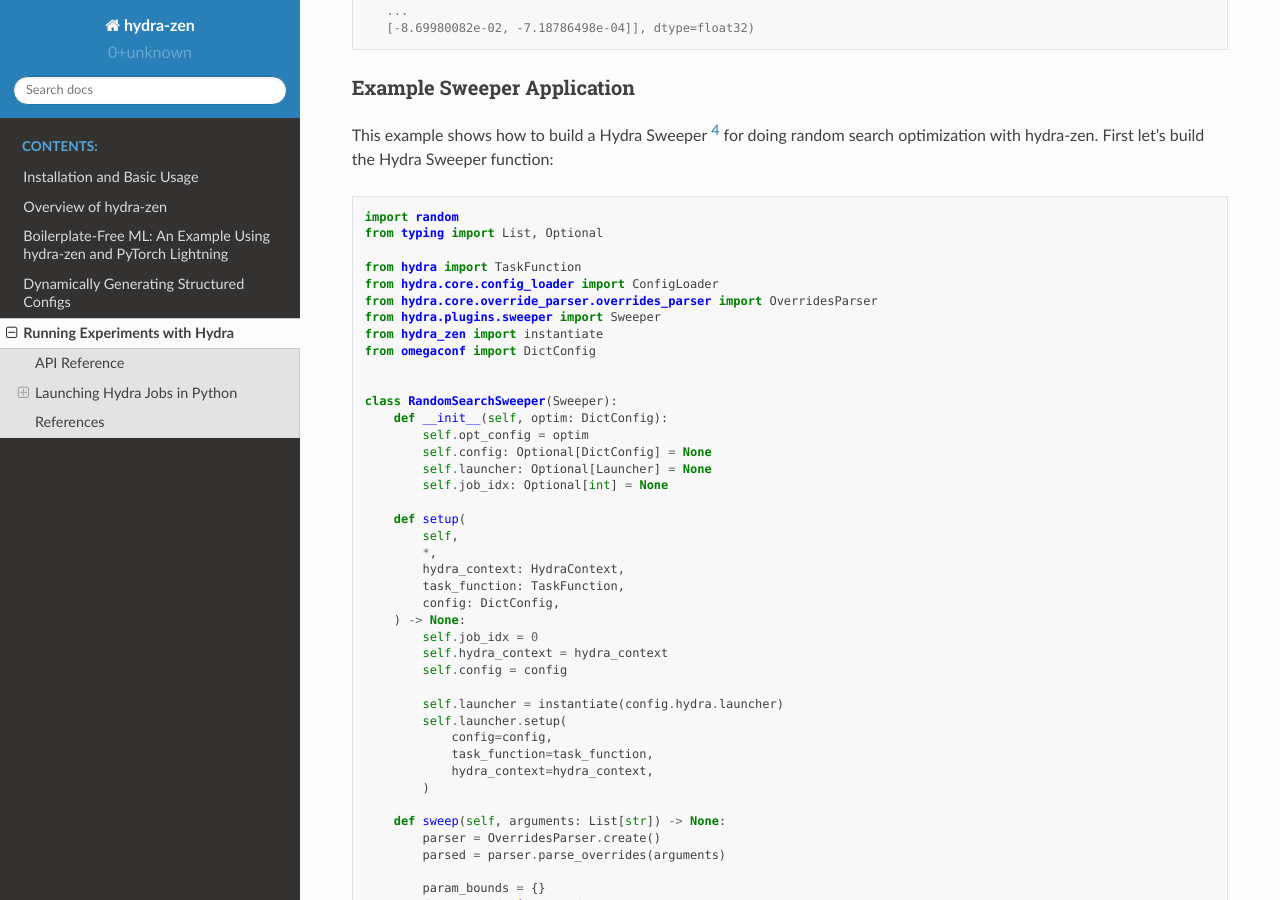
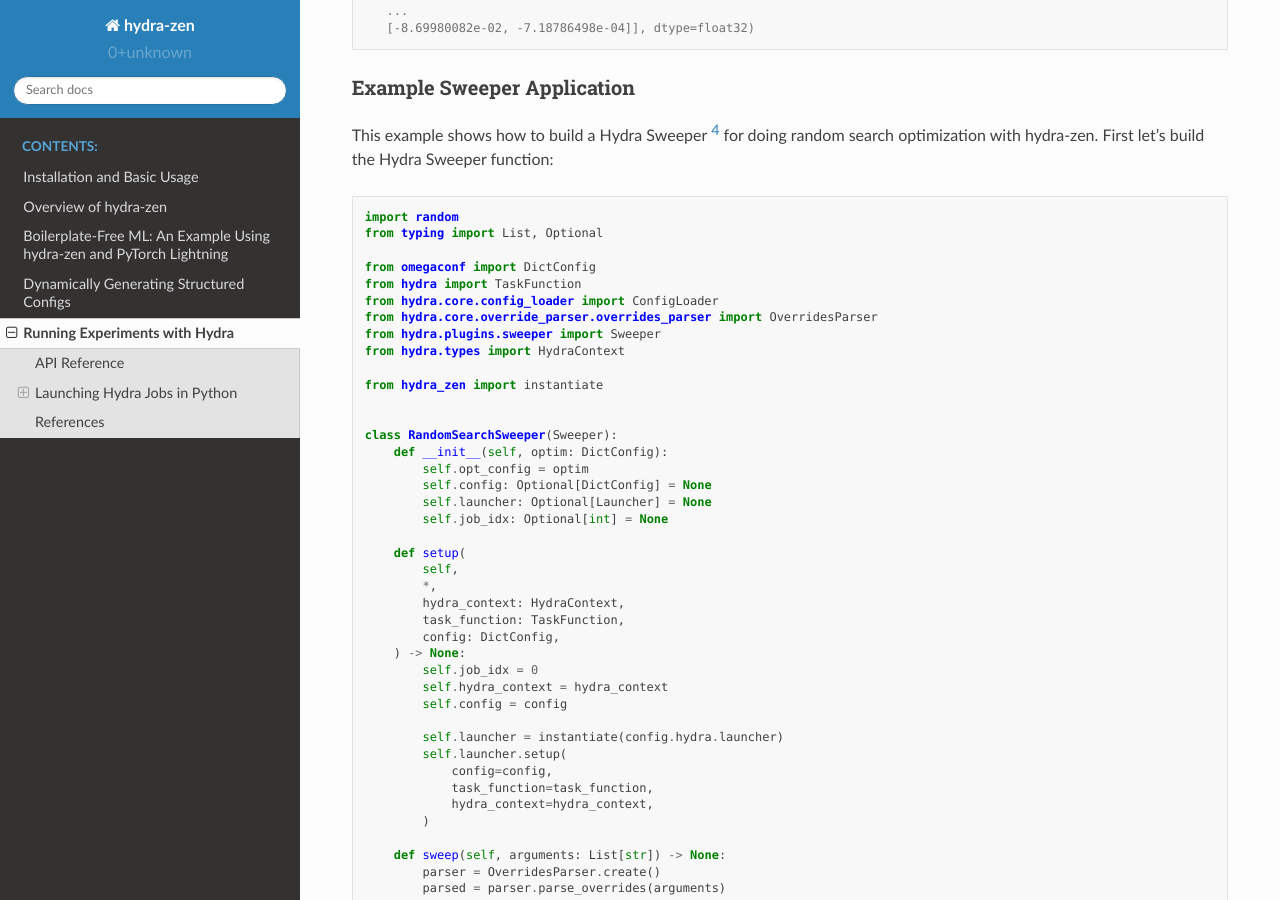
Before and after one commit to mit-ll-responsible-ai/hydra-zen, a Sphinx documentation site: the page built from docs/source/experimental.rst, in a window 1280 px wide and 900 px high, scrolled down 4995 px. Built offline with Sphinx 7.4.7 and the Read the Docs theme 2.0.0, drawn with Linux system fonts in a browser that asks for light colours.

```diff
--- a/docs/source/experimental.rst
+++ b/docs/source/experimental.rst
@@ -284,12 +284,14 @@ First let's build the Hydra Sweeper function:
     import random
     from typing import List, Optional
 
+    from omegaconf import DictConfig
     from hydra import TaskFunction
     from hydra.core.config_loader import ConfigLoader
     from hydra.core.override_parser.overrides_parser import OverridesParser
     from hydra.plugins.sweeper import Sweeper
+    from hydra.types import HydraContext
+
     from hydra_zen import instantiate
-    from omegaconf import DictConfig
 
 
     class RandomSearchSweeper(Sweeper):
```
Also changed, not shown: other parts of docs/source/experimental.rst (+1 -1 lines).
